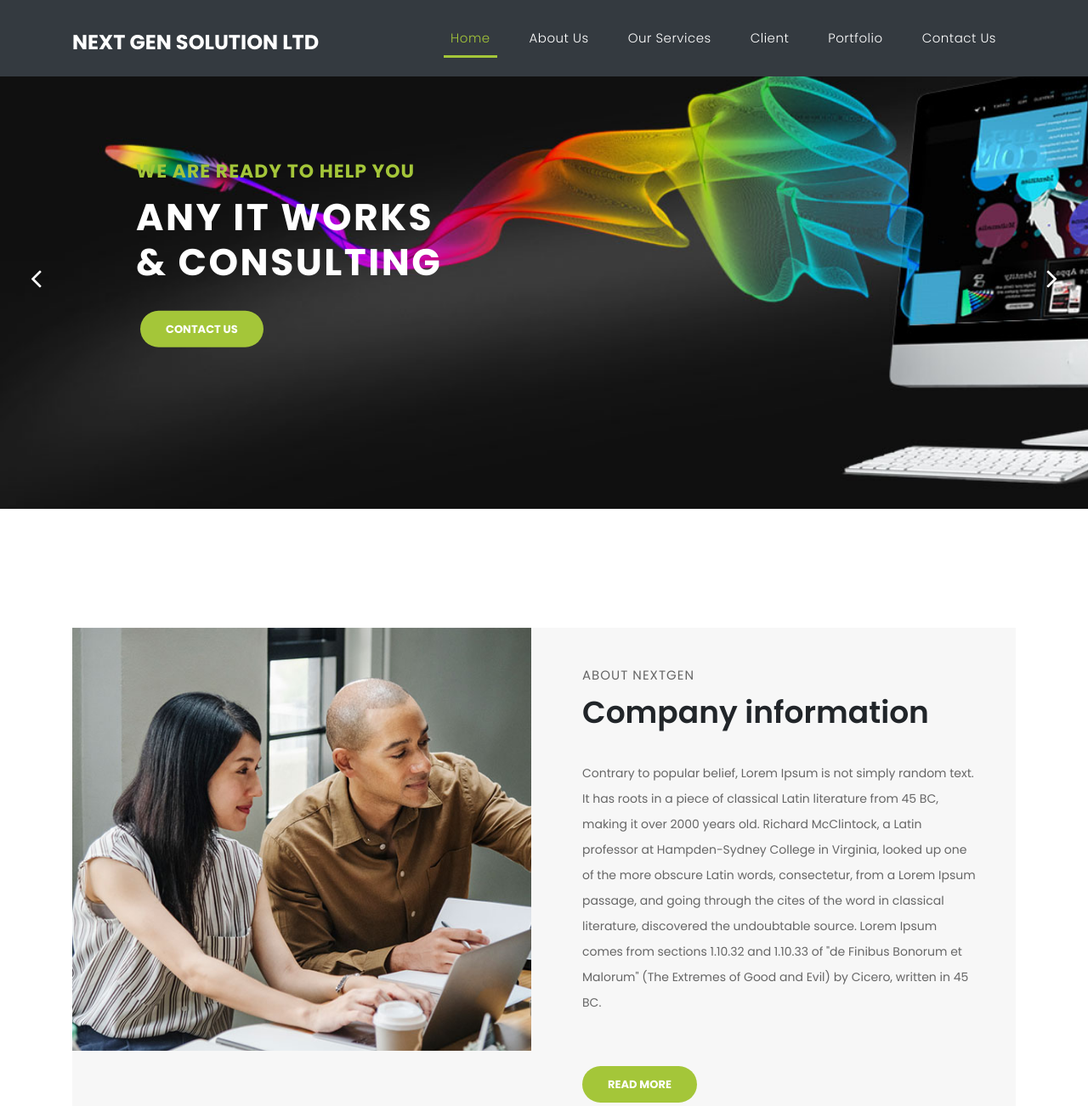
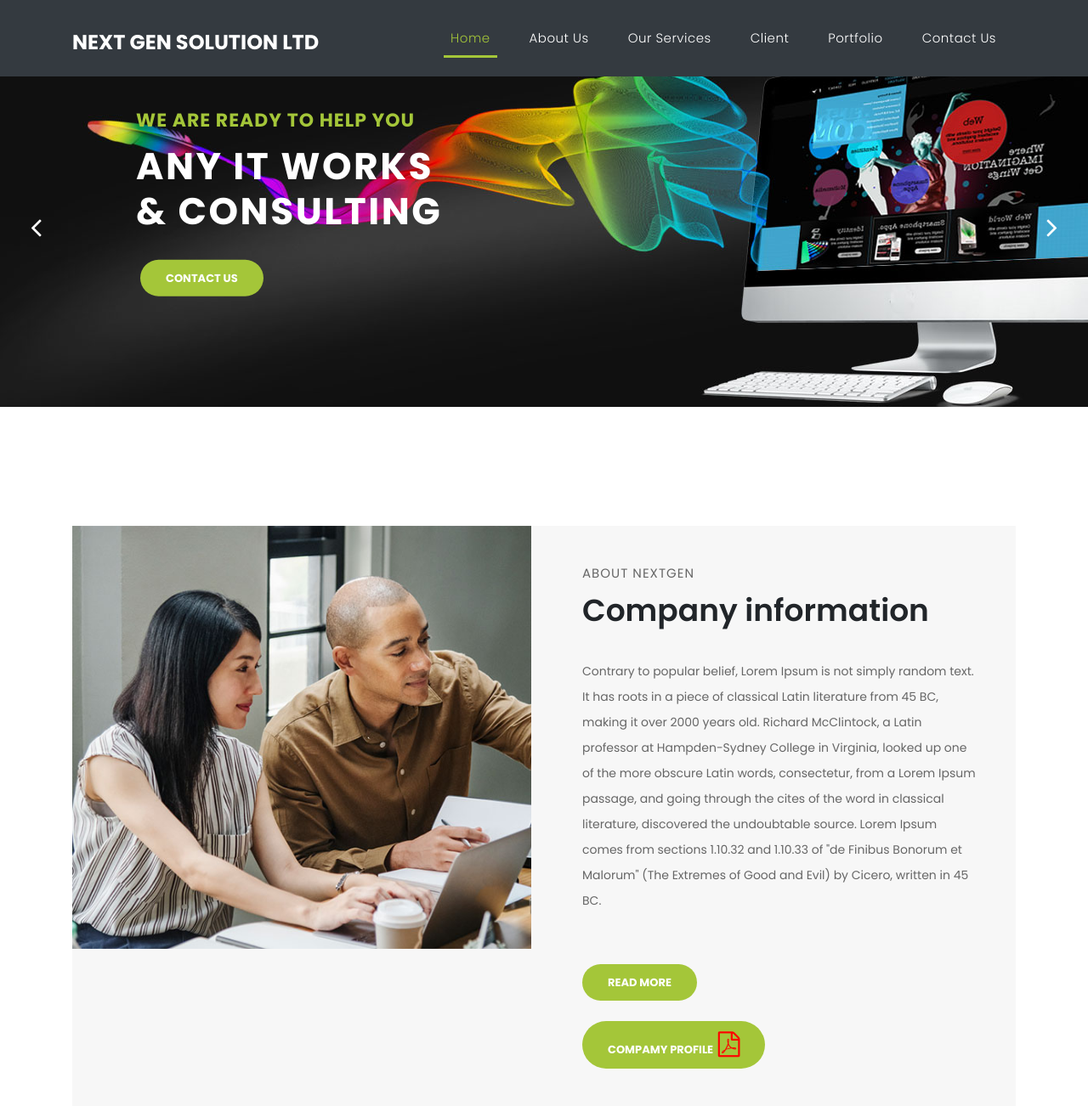
Before and after one commit to hossain258/ICTSITE, a Django app: page / in a window 1280 px wide. Shown: the part 47-1349 px from the top of the page at 85% size. Run offline with Django 4.2, Linux system fonts and the light colour scheme; data comes from the database, SQL or seed files in the repository; grey boxes labelled with a size stand in for pictures from a placeholder-image service; parts of the project's set-up code (start-up, migrations or seed data) failed here and were passed over; some libraries are stand-ins or nearby versions.

Commit message:
dynamic slider updated

```diff
--- a/gensite/static/assets/css/templatemo-finance-business.css
+++ b/gensite/static/assets/css/templatemo-finance-business.css
@@ -383,7 +383,7 @@ header .navbar {
 	background-size: cover;
 	background-position: center center;
 	background-repeat: no-repeat;
-	height:75vh;
+	height:60vh;
 }
 /*
 .Modern-Slider .item-1 .img-fill {
```
Also changed, not shown: gensite/templates/home.html (+3 -6 lines).
